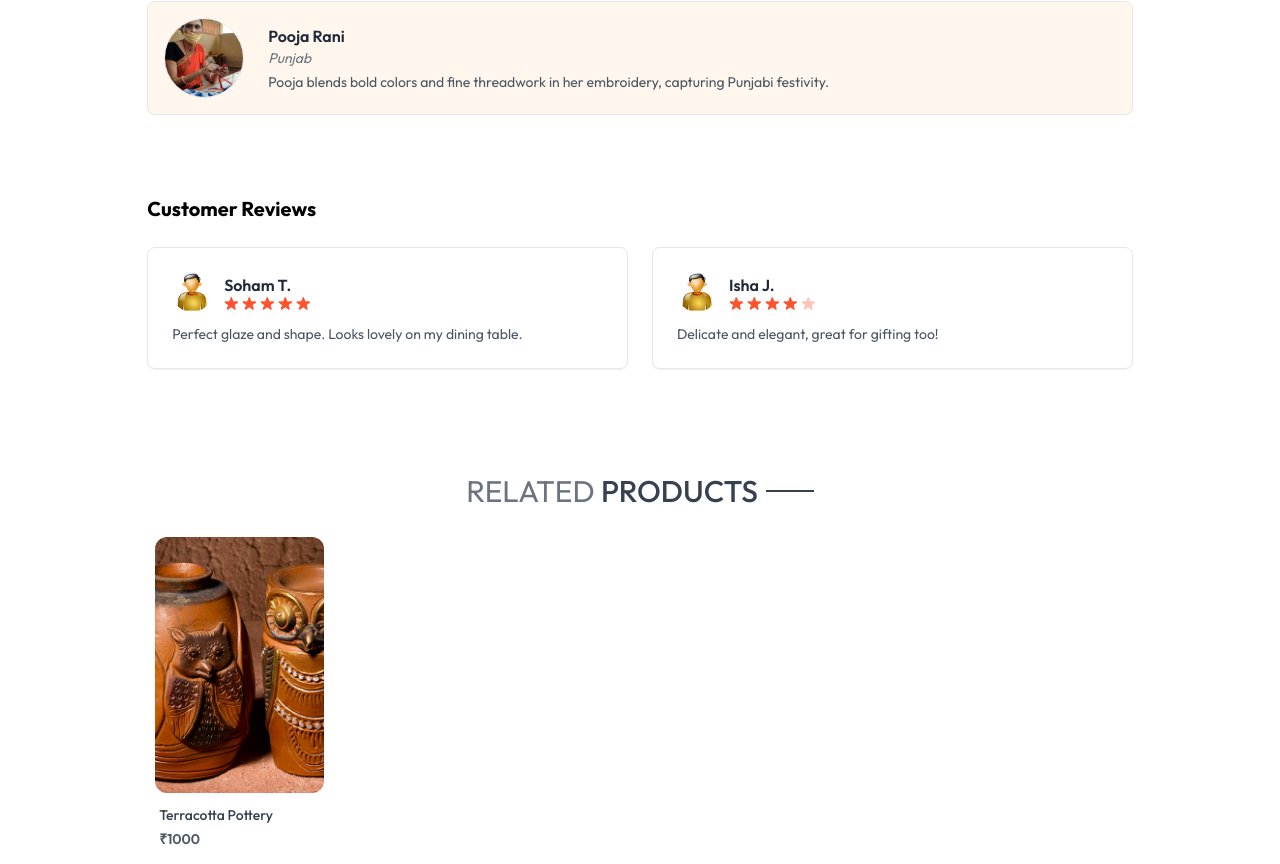
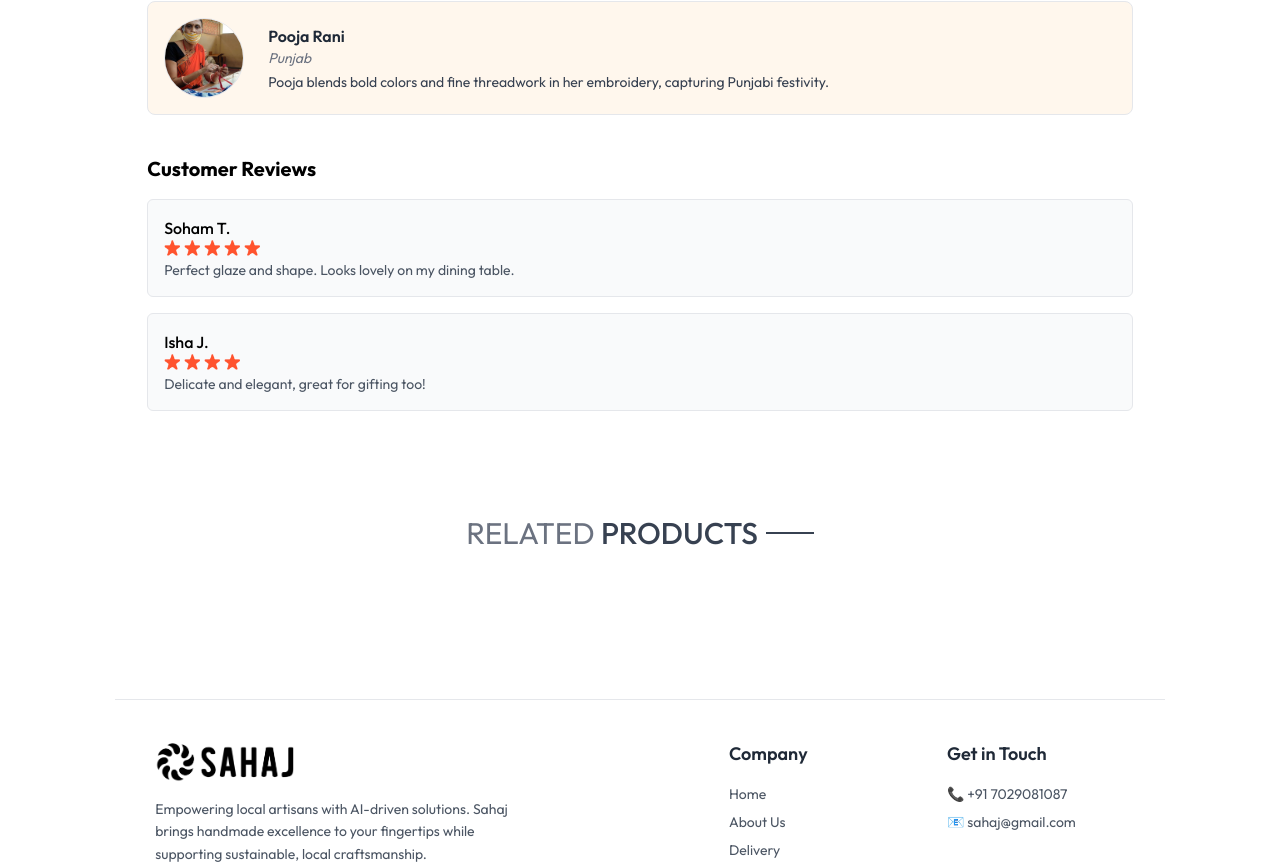
Before and after one commit to Debdip2003/artisan-e-commerce, a React (Create React App) app: page /product/aaaaa in a window 1280 px wide. Shown: the part 686-1550 px from the top of the page. Built offline with nearby package versions, Linux system fonts and the light colour scheme.

Commit message:
Update Product.jsx

```diff
--- a/src/pages/Product.jsx
+++ b/src/pages/Product.jsx
@@ -29,14 +29,12 @@ const categoryDetails = {
       {
         name: "Ritika K.",
         rating: 5,
-        comment:
-          "Feels like a royal touch to every outfit. Highly recommended!",
+        comment: "Feels like a royal touch to every outfit. Highly recommended!",
       },
       {
         name: "Ananya R.",
         rating: 4,
-        comment:
-          "Stunning designs, especially the earrings. Worth every penny.",
+        comment: "Stunning designs, especially the earrings. Worth every penny.",
       },
     ],
   },
@@ -291,6 +289,7 @@ const Product = () => {
   return (
     <div className="border-t-2 pt-10 px-4 sm:px-8">
       <div className="flex flex-col lg:flex-row gap-12">
+        {/* Product Image Section */}
         <div className="lg:w-1/2 flex flex-col md:flex-row gap-4">
           <div className="flex md:flex-col gap-3 overflow-x-auto md:overflow-y-auto max-h-80 pr-2">
             {productData.image.map((img, idx) => (
@@ -310,29 +309,22 @@ const Product = () => {
           />
         </div>
 
+        {/* Product Details Section */}
         <div className="lg:w-1/2 space-y-6">
-          <h1 className="text-3xl font-bold text-gray-800">
-            {productData.name}
-          </h1>
+          <h1 className="text-3xl font-bold text-gray-800">{productData.name}</h1>
           <div className="flex items-center gap-1 text-yellow-500">
             {[...Array(4)].map((_, i) => (
-              <img
-                src={assets.star_icon}
-                alt="star"
-                key={i}
-                className="w-4 h-4"
-              />
+              <img src={assets.star_icon} alt="star" key={i} className="w-4 h-4" />
             ))}
             <img src={assets.star_dull_icon} alt="star" className="w-4 h-4" />
             <span className="text-sm text-gray-500 ml-2">(122 reviews)</span>
           </div>
           <h2 className="text-2xl font-semibold text-orange-600">
-            ₹{(productData.price * 83.5).toFixed(0)}
+            ₹{productData.price}
           </h2>
-          <p className="text-gray-600 leading-relaxed">
-            {categoryInfo.description}
-          </p>
+          <p className="text-gray-600 leading-relaxed">{categoryInfo.description}</p>
 
+          {/* Size Selection */}
           {Array.isArray(productData.sizes) && productData.sizes.length > 0 && (
             <div>
               <p className="font-medium mb-2">Select Size</p>
@@ -369,6 +361,7 @@ const Product = () => {
         </div>
       </div>
 
+      {/* Meet the Artisan Section */}
       <div className="mt-10">
         <h3 className="text-xl font-bold mb-4">Meet the Artisan</h3>
         <div className="flex items-center gap-6 bg-orange-50 p-4 rounded-lg border">
@@ -379,61 +372,40 @@ const Product = () => {
           />
           <div>
             <p className="font-semibold text-gray-800">{artisanInfo.name}</p>
-            <p className="text-sm text-gray-500 italic mb-1">
-              {artisanInfo.region}
-            </p>
-            <p className="text-sm text-gray-600">{artisanInfo.description}</p>
+            <p className="text-sm text-gray-500 italic mb-1">{artisanInfo.region}</p>
+            <p className="text-sm text-gray-700">{artisanInfo.description}</p>
           </div>
         </div>
       </div>
 
-      <div className="mt-20">
-        <h3 className="text-xl font-bold mb-6">Customer Reviews</h3>
-        <div className="grid gap-6 sm:grid-cols-2">
-          {categoryInfo.reviews.map((review, idx) => (
-            <div
-              key={idx}
-              className="p-6 rounded-lg border bg-white shadow-sm hover:shadow-lg transition duration-300"
-            >
-              <div className="flex items-center gap-3 mb-3">
+      {/* Customer Reviews Section */}
+      {categoryInfo.reviews.length > 0 && (
+        <div className="mt-10">
+          <h3 className="text-xl font-bold mb-4">Customer Reviews</h3>
+          <div className="space-y-4">
+            {categoryInfo.reviews.map((review, i) => (
+              <div key={i} className="border p-4 rounded-md bg-gray-50">
+                <p className="font-medium">{review.name}</p>
+                <div className="flex gap-1 text-yellow-500 mb-1">
+                  {[...Array(review.rating)].map((_, j) => (
                     <img
-                  src={assets.user_icon}
-                  alt="user"
-                  className="w-10 h-10 rounded-full object-cover"
-                />
-                <div>
-                  <p className="font-semibold text-gray-800">{review.name}</p>
-                  <div className="flex gap-1 text-yellow-400">
-                    {[...Array(review.rating)].map((_, i) => (
-                      <img
-                        key={i}
+                      key={j}
                       src={assets.star_icon}
                       alt="star"
-                        className="w-3.5"
+                      className="w-4 h-4"
                     />
                   ))}
-                    {[...Array(5 - review.rating)].map((_, i) => (
-                      <img
-                        key={i}
-                        src={assets.star_dull_icon}
-                        alt="star"
-                        className="w-3.5"
-                      />
-                    ))}
-                  </div>
-                </div>
                 </div>
                 <p className="text-sm text-gray-600">{review.comment}</p>
               </div>
             ))}
           </div>
         </div>
+      )}
 
-      <div className="mt-16">
-        <RelatedProducts
-          category={productData.category}
-          subCategory={productData.subCategory}
-        />
+      {/* Related Products */}
+      <div className="mt-12">
+        <RelatedProducts />
       </div>
     </div>
   );
```
Lines whose indentation alone changed are shown as unchanged.
